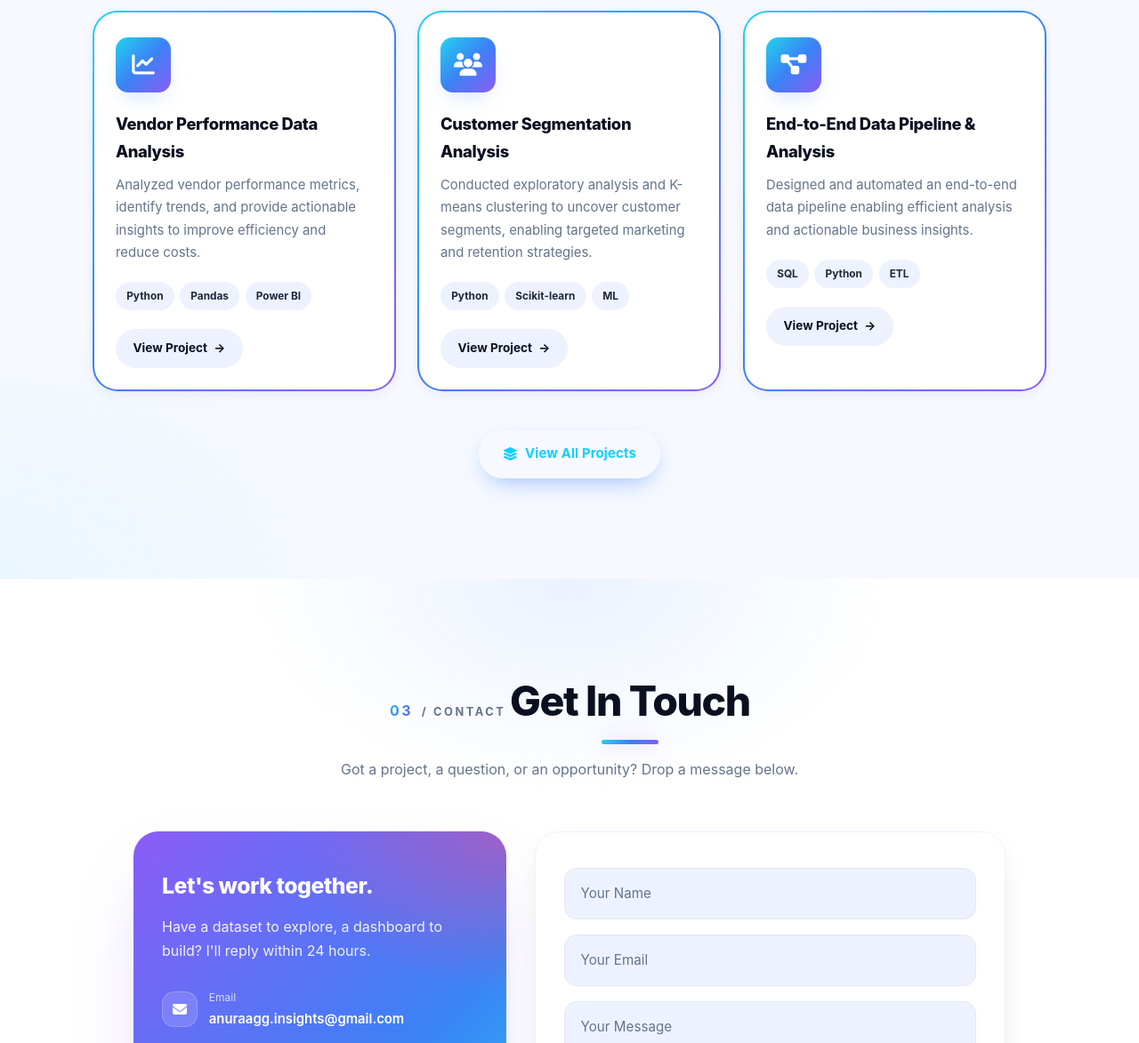
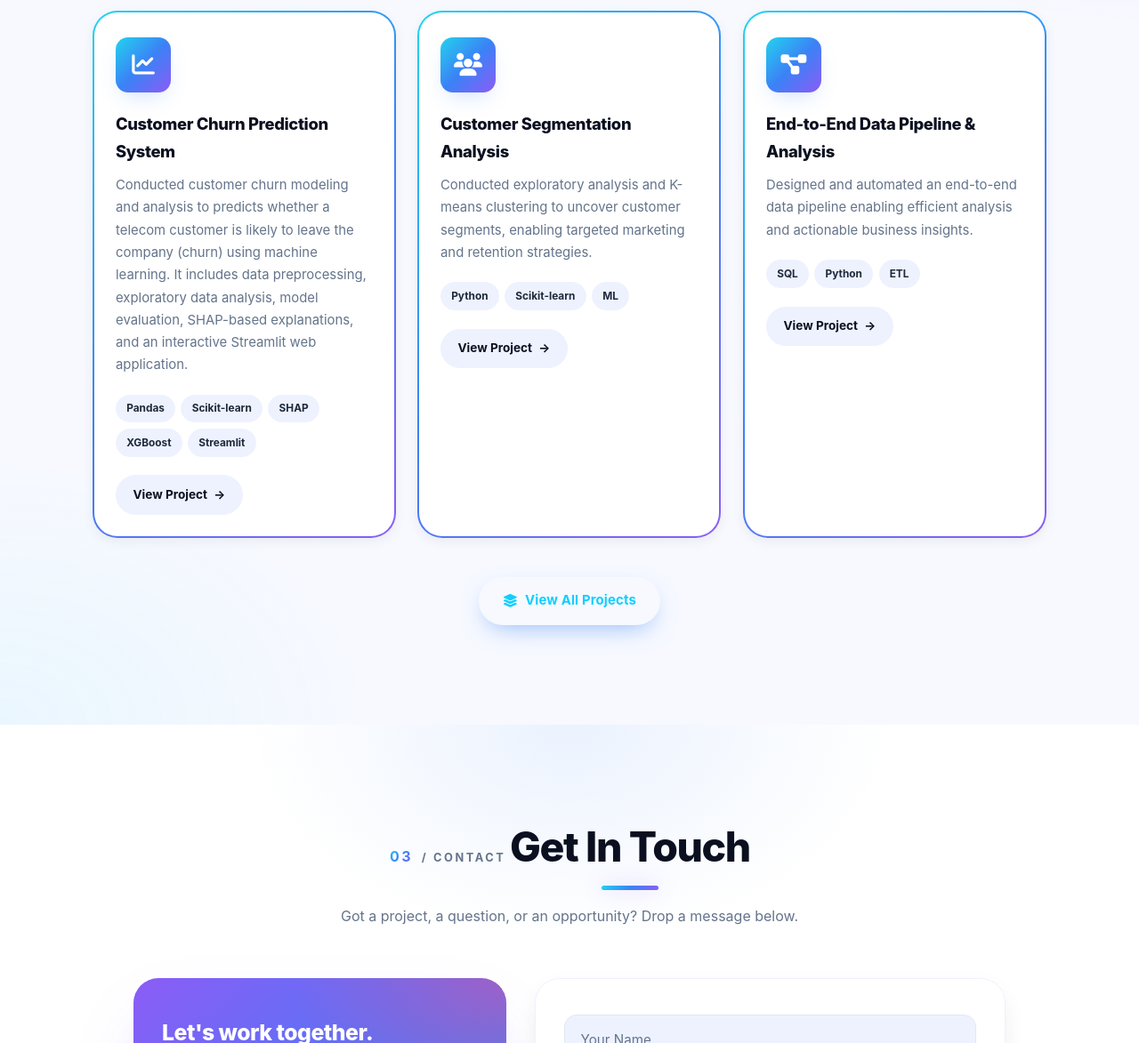
Before and after one commit to anurag-insights/Portfolio, a website: page index.html in a window 1280 px wide. Shown: the part 2570-3743 px from the top of the page at 89% size. Drawn offline with Linux system fonts and the light colour scheme.

Commit message:
Updated email in contact form  and updated first  project

```diff
--- a/index.html
+++ b/index.html
@@ -168,14 +168,16 @@
                         <div class="project-card-inner">
                             <div class="project-icon" aria-hidden="true"><i class="fas fa-chart-line"></i></div>
                             <div class="project-info">
-                                <h3>Vendor Performance Data Analysis</h3>
-                                <p>Analyzed vendor performance metrics, identify trends, and provide actionable insights to improve efficiency and reduce costs.</p>
+                                <h3>Customer Churn Prediction System</h3>
+                                <p>Conducted customer churn modeling and analysis to predicts whether a telecom customer is likely to leave the company (churn) using machine learning. It includes data preprocessing, exploratory data analysis, model evaluation, SHAP-based explanations, and an interactive Streamlit web application.</p>
                                 <div class="project-tech" aria-label="Technologies used">
-                                    <span class="tech-badge">Python</span>
                                     <span class="tech-badge">Pandas</span>
-                                    <span class="tech-badge">Power BI</span>
+                                    <span class="tech-badge">Scikit-learn</span>
+                                    <span class="tech-badge">SHAP</span>
+                                    <span class="tech-badge">XGBoost</span>
+                                    <span class="tech-badge">Streamlit</span>
                                 </div>
-                                <a href="https://github.com/anurag-insights/Vendor-Performance-Analysis" class="btn-small">View Project</a>
+                                <a href="https://github.com/anurag-insights/Customer-Churn-Prediction-System-" class="btn-small">View Project</a>
                             </div>
                         </div>
                     </article>
@@ -241,9 +243,7 @@
                                 <i class="fas fa-envelope"></i>
                                 <div>
                                     <small>Email</small>
-                                    <a href="mailto:aanuraag007@gmail.com
-    ?subject=Contact%20from%20Portfolio
-    &body=Hi%20Anurag,%0D%0A%0D%0A">anuraagg.insights@gmail.com</a>
+                                    <a href="mailto:anuraag.insights@gmail.com?subject=Contact%20from%20Portfolio&body=Hi%20Anurag,%0D%0A%0D%0A">anuraag.insights@gmail.com</a>
                                 </div>
                             </li>
                             <li>
@@ -271,7 +271,7 @@
                     </aside>
 
                     <div class="contact-form-panel reveal stagger-2">
-                        <form id="contact-form" name="contact" method="POST" data-netlify="true" netlify-honeypot="bot-field" novalidate>
+                        <form id="contact-form" name="contact" method="POST" data-netlify="true" netlify-honeypot="bot-field">
                             <input type="hidden" name="form-name" value="contact">
                             <p style="display:none;"><label>Don't fill this out if you're human: <input name="bot-field"></label></p>
                             <div class="form-group">
@@ -311,9 +311,7 @@
         <div class="social-links" aria-label="Social media links">
             <a href="https://github.com/anurag-insights" target="_blank" rel="noopener" aria-label="GitHub"><i class="fab fa-github"></i></a>
             <a href="https://www.linkedin.com/in/anurag-sharma-297774277?utm_source=share&utm_campaign=share_via&utm_content=profile&utm_medium=ios_app" target="_blank" rel="noopener" aria-label="LinkedIn"><i class="fab fa-linkedin"></i></a>
-            <a href="mailto:aanuraag007@gmail.com
-    ?subject=Contact%20from%20Portfolio
-    &body=Hi%20Anurag,%0D%0A%0D%0A" aria-label="Email"><i class="fas fa-envelope"></i></a>
+            <a href="mailto:anuraag.insights@gmail.com?subject=Contact%20from%20Portfolio&body=Hi%20Anurag,%0D%0A%0D%0A" aria-label="Email"><i class="fas fa-envelope"></i></a>
         </div>
     </footer>
 
```
Also changed, not shown: templates/projects.html (+1 -3 lines), 2 other files.
